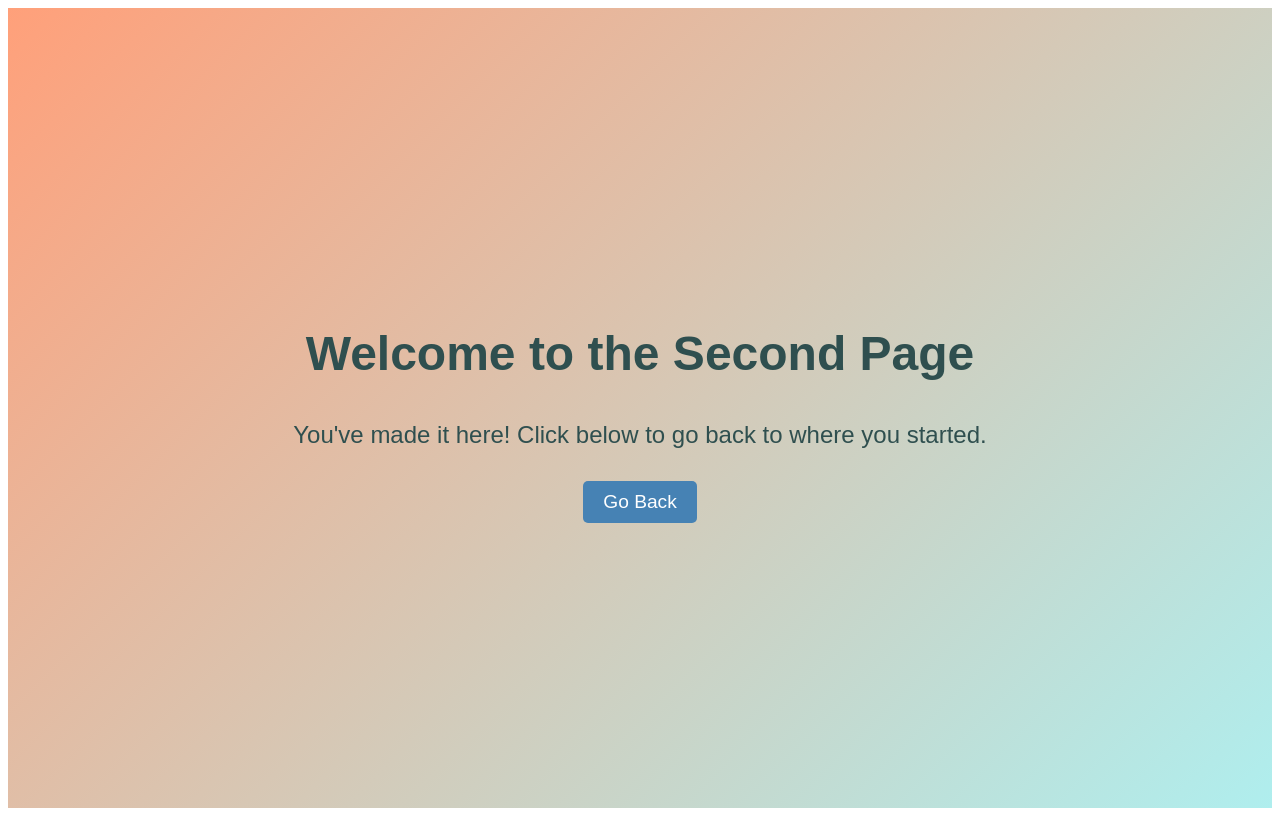
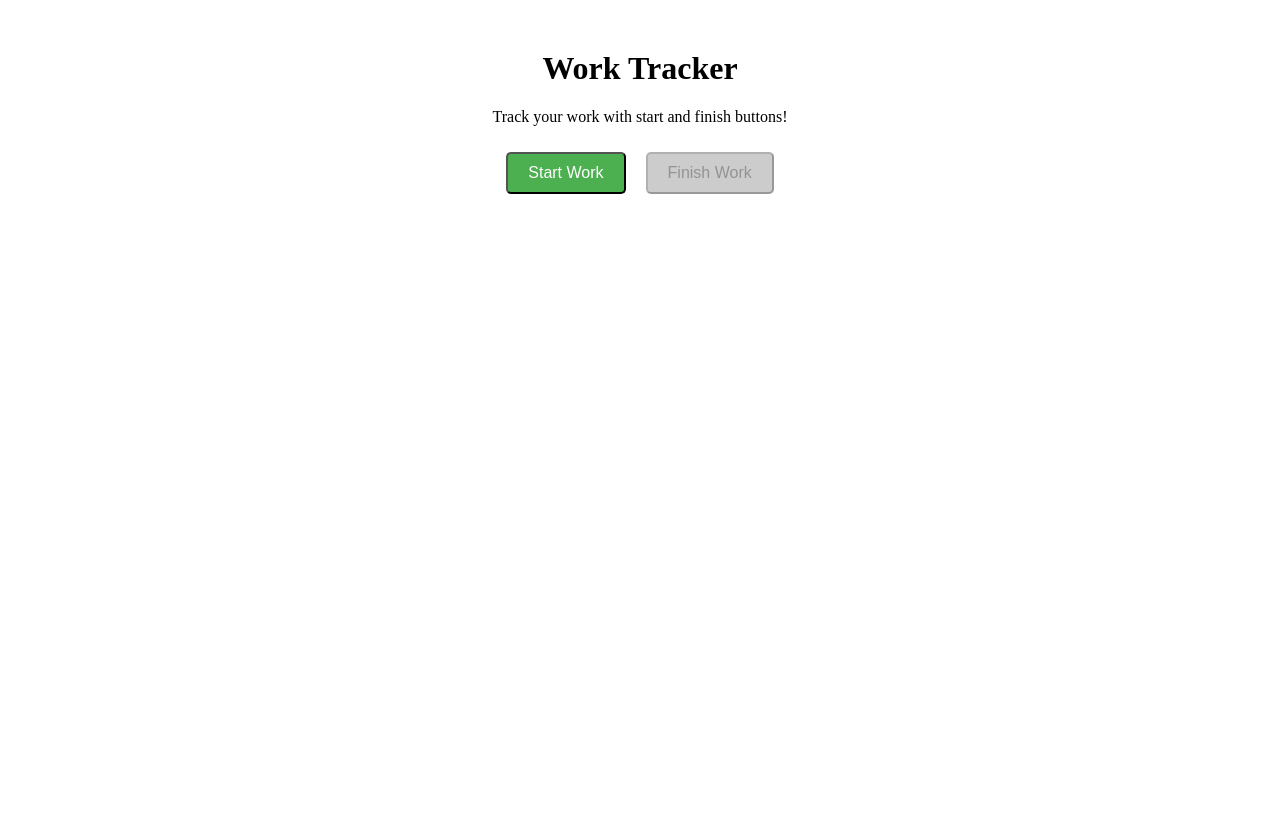
Before and after one commit to ydesai22/myfirst-vue, a Vue app: page /second in a window 1280 px wide. After the commit the page ends 800 px from the top, so only its background shows below. Built offline with nearby package versions, Linux system fonts and the light colour scheme.

Commit message:
start and finish button

```diff
--- a/src/components/HomePage.vue
+++ b/src/components/HomePage.vue
@@ -17,7 +17,7 @@
   <template>
     <div class="home-page">
       <h1>Welcome to the Home Page</h1>
-      <p>This is the starting point of our application. Click the button below to explore</p>
+      <p>This is the starting point of our application. Click the button below to explore more...</p>
       <button class="btn" @click="goToSecondPage">Go to Second Page</button>
     </div>
   </template>
--- a/src/components/SecondPage.vue
+++ b/src/components/SecondPage.vue
@@ -1,26 +1,10 @@
 <!-- <template>
-    <div>
-      <h1>Second Page</h1>
-      <button @click="goBack">Go Back</button>
-    </div>
-  </template>
-
-  <script>
-  export default {
-    methods: {
-      goBack() {
-        this.$router.push('/');
-      },
-    },
-  };
-  </script> -->
-  <template>
     <div class="second-page">
       <h1>Welcome to the Second Page</h1>
       <p>You've made it here! Click below to go back to where you started.</p>
       <button class="btn" @click="goBack">Go Back</button>
     </div>
-  </template>
+</template>
 
   <script>
   export default {
@@ -72,3 +56,82 @@
     background-color: #5f9ea0;
   }
   </style>
+
+   -->
+
+   <template>
+    <div class="second-page">
+      <h1>Work Tracker</h1>
+      <p>Track your work with start and finish buttons!</p>
+
+      <button :disabled="!isStartEnabled" @click="handleClick('start')">Start Work</button>
+      <button :disabled="!isFinishEnabled" @click="handleClick('finish')">Finish Work</button>
+    </div>
+  </template>
+
+  <script>
+  export default {
+    data() {
+      return {
+        isStartEnabled: true,
+        isFinishEnabled: false,
+      };
+    },
+    methods: {
+      handleClick(action) {
+        if (action === "start") {
+          this.isStartEnabled = false;
+          this.isFinishEnabled = true;
+          alert("Start Work clicked!");
+        } else if (action === "finish") {
+          this.isStartEnabled = true;
+          this.isFinishEnabled = false;
+          alert("Finish Work clicked!");
+        }
+
+        // Save states to localStorage
+        localStorage.setItem("isStartEnabled", this.isStartEnabled);
+        localStorage.setItem("isFinishEnabled", this.isFinishEnabled);
+      },
+      restoreState() {
+        // Restore states from localStorage
+        this.isStartEnabled =
+          JSON.parse(localStorage.getItem("isStartEnabled")) ?? true;
+        this.isFinishEnabled =
+          JSON.parse(localStorage.getItem("isFinishEnabled")) ?? false;
+      },
+    },
+    mounted() {
+      this.restoreState(); // Restore states when page loads
+    },
+  };
+  </script>
+
+  <style scoped>
+  .second-page {
+    text-align: center;
+    margin-top: 50px;
+  }
+
+  button {
+    margin: 10px;
+    padding: 10px 20px;
+    font-size: 16px;
+    border-radius: 5px;
+    cursor: pointer;
+  }
+
+  button:disabled {
+    background-color: #ccc;
+    cursor: not-allowed;
+  }
+
+  button:not(:disabled) {
+    background-color: #4caf50;
+    color: white;
+  }
+
+  button:last-of-type:not(:disabled) {
+    background-color: #f44336;
+  }
+  </style>
```
